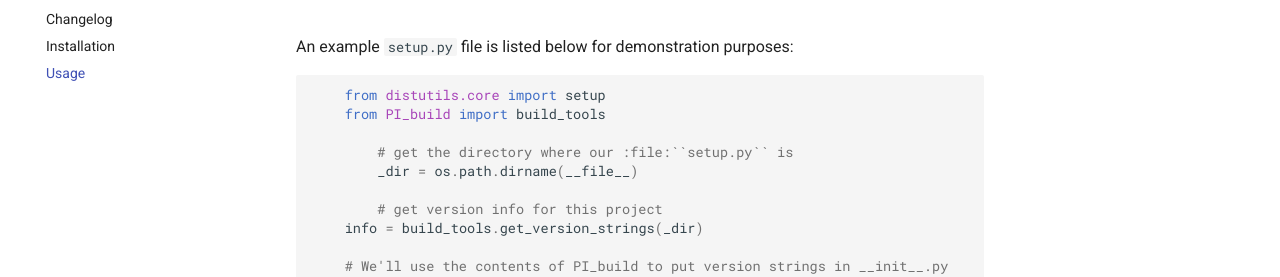
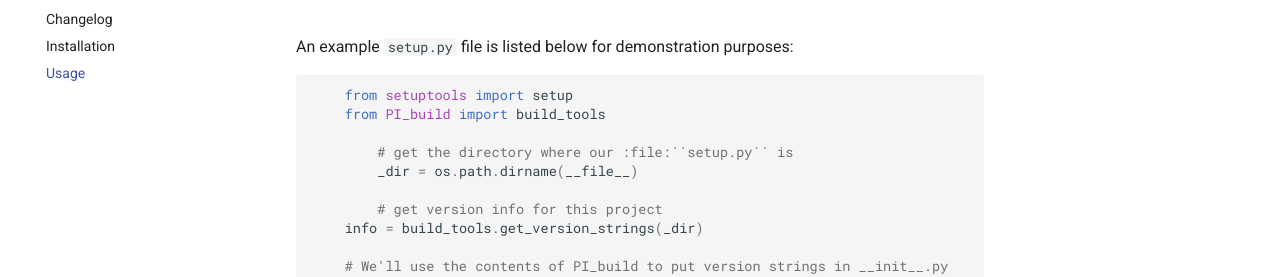
Before and after one commit to parallaxinnovations/PI_build, an MkDocs documentation site: the page built from docs/usage.md, in a window 1280 px wide. Shown: the part 146-423 px from the top of the page. Built offline with MkDocs 1.6.1 and Material for MkDocs 9.7.7, drawn with Linux system fonts in a browser that asks for light colours; comment, search, counter and statistics services are not loaded.

Commit message:
Modify docs - see PEP-632

````diff
--- a/docs/usage.md
+++ b/docs/usage.md
@@ -2,7 +2,7 @@
 
 An example ```setup.py``` file is listed below for demonstration purposes:
 ```python
-	from distutils.core import setup
+	from setuptools import setup
 	from PI_build import build_tools
 
         # get the directory where our :file:``setup.py`` is
--- a/docs/usage.rst
+++ b/docs/usage.rst
@@ -3,7 +3,7 @@ Usage
 
 An example :file:`setup.py` file is listed below for demonstration purposes::
 
-	from distutils.core import setup
+	from setuptools import setup
 	from PI_build import build_tools
 
         # get the directory where our :file:``setup.py`` is
````
